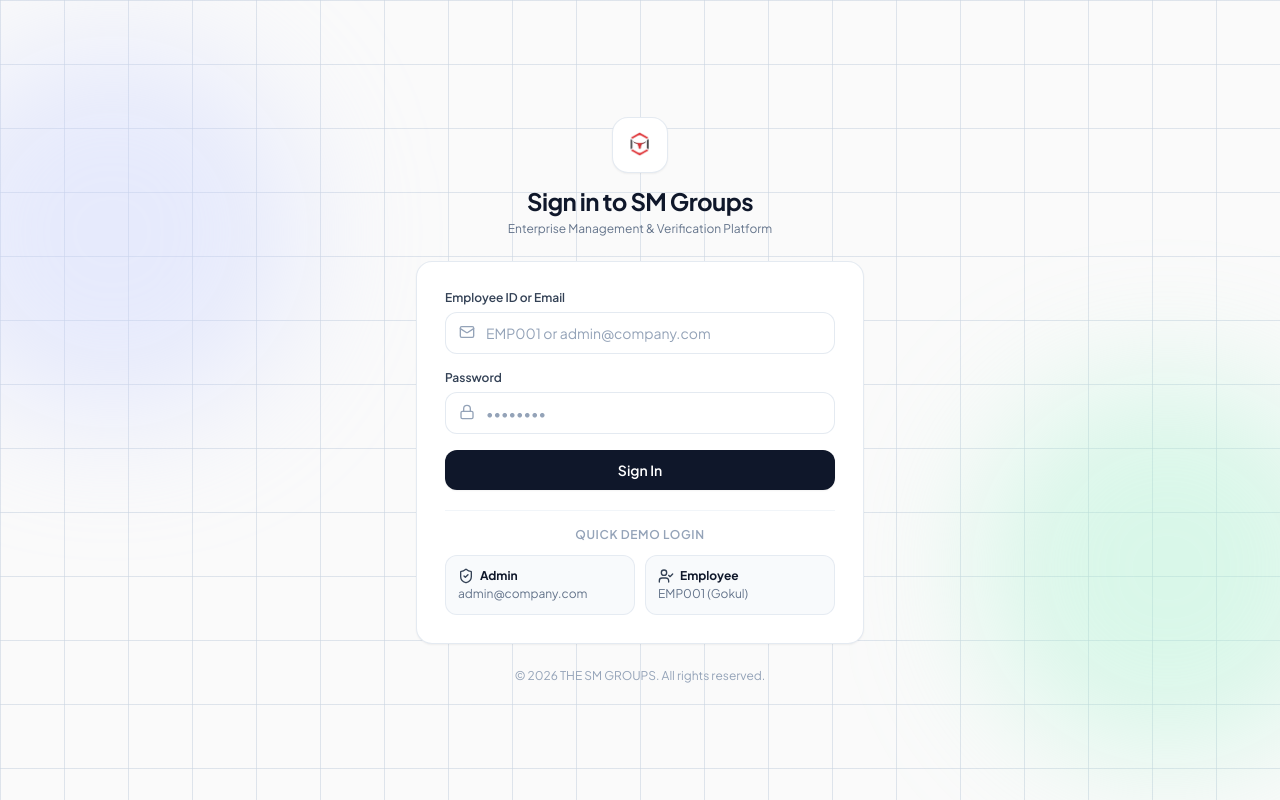
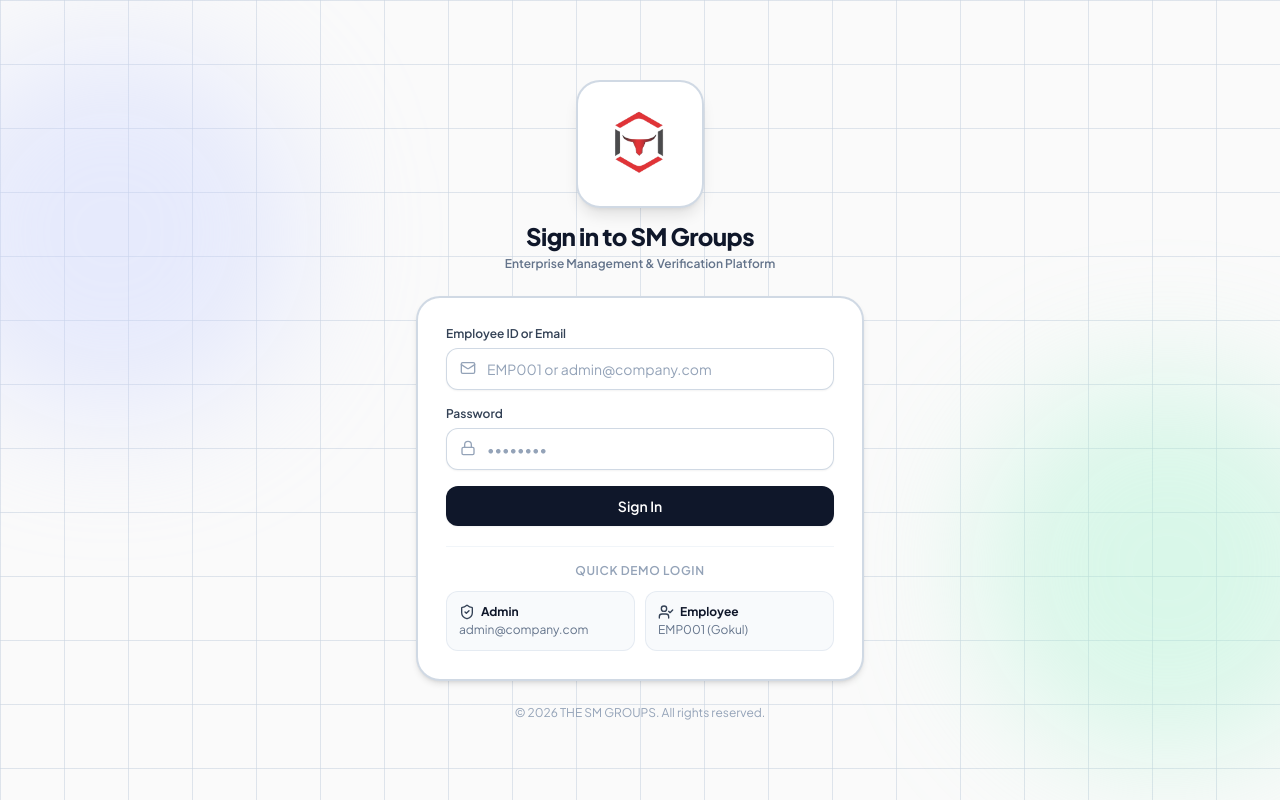
Before and after one commit to mbkattendancedrive-cmyk/Attendance_mbk, a React (Vite) app in the folder frontend/: page /login in a window 1280 px wide. Built offline with nearby package versions, Linux system fonts and the light colour scheme.

Commit message:
Increase logo size to w-32 and scope background grid to login page

```diff
--- a/frontend/src/components/Layout.jsx
+++ b/frontend/src/components/Layout.jsx
@@ -58,7 +58,7 @@ const Layout = ({ children }) => {
   const links = isAdmin ? adminLinks : employeeLinks;
 
   return (
-    <div className="min-h-screen bg-grid-pattern text-slate-900 flex flex-col md:flex-row font-sans overflow-x-hidden md:h-screen md:overflow-hidden">
+    <div className="min-h-screen bg-slate-50/70 text-slate-900 flex flex-col md:flex-row font-sans overflow-x-hidden md:h-screen md:overflow-hidden">
 
       {/* Collapsible Sidebar for Desktop */}
       <aside className={`hidden md:flex flex-col ${isCollapsed ? 'w-18 p-2.5' : 'w-64 p-4'} bg-white border-r border-slate-200/80 h-screen justify-between z-30 shrink-0 transition-all duration-200 ease-in-out select-none`}>
@@ -66,7 +66,7 @@ const Layout = ({ children }) => {
           {/* Header Branding */}
           <div className={`flex items-center ${isCollapsed ? 'flex-col gap-2 justify-center' : 'justify-between'} pb-4 mb-4 border-b border-slate-100`}>
             <div className="flex items-center gap-3 overflow-hidden">
-              <div className="w-8 h-8 rounded-lg bg-slate-50 border border-slate-200/90 p-1 flex items-center justify-center shrink-0 shadow-2xs">
+              <div className="w-10 h-10 rounded-xl bg-white border border-slate-300 p-1.5 flex items-center justify-center shrink-0 shadow-2xs">
                 <img src="/sm_groups_logo.png" alt="THE SM GROUPS" className="w-full h-full object-contain" />
               </div>
               {!isCollapsed && (
@@ -194,7 +194,7 @@ const Layout = ({ children }) => {
       {/* Mobile Header Bar */}
       <header className="md:hidden bg-white border-b border-slate-200/80 px-4 py-3 sticky top-0 z-40 flex items-center justify-between shadow-2xs">
         <div className="flex items-center gap-2.5">
-          <div className="w-8 h-8 bg-white border border-slate-200 rounded-lg p-1 shadow-2xs flex items-center justify-center shrink-0">
+          <div className="w-10 h-10 bg-white border border-slate-300 rounded-xl p-1.5 shadow-2xs flex items-center justify-center shrink-0">
             <img src="/sm_groups_logo.png" alt="THE SM GROUPS" className="w-full h-full object-contain" />
           </div>
           <div>
--- a/frontend/src/index.css
+++ b/frontend/src/index.css
@@ -54,16 +54,16 @@
 
   /* Input fields */
   .input-field, .input-saas {
-    @apply bg-white border border-slate-200/90 text-slate-900 placeholder:text-slate-400 rounded-xl px-4 py-2.5 text-sm focus:outline-none focus:ring-2 focus:ring-slate-900/10 focus:border-slate-400 transition-all duration-150;
+    @apply bg-white border border-slate-300/90 text-slate-900 placeholder:text-slate-400 rounded-xl px-4 py-2.5 text-sm focus:outline-none focus:ring-2 focus:ring-slate-900/10 focus:border-slate-500 transition-all duration-150 shadow-sm;
   }
 
-  /* Cards */
+  /* High-Contrast Crisp SaaS Cards */
   .card, .card-saas {
-    @apply bg-white rounded-2xl border border-slate-200/80 p-6 shadow-sm transition-all duration-200;
+    @apply bg-white rounded-2xl border border-slate-300/90 p-6 shadow-sm transition-all duration-200;
   }
 
   .card-hover {
-    @apply hover:border-slate-300 hover:shadow-md;
+    @apply hover:border-slate-400 hover:shadow-md;
   }
 
   /* Status Badges */
--- a/frontend/src/pages/Login.jsx
+++ b/frontend/src/pages/Login.jsx
@@ -46,17 +46,17 @@ const Login = () => {
       <div className="w-full max-w-md space-y-6 relative z-10 animate-fade-in">
         {/* Brand Header */}
         <div className="text-center space-y-3">
-          <div className="w-14 h-14 bg-white p-2.5 rounded-2xl shadow-sm inline-flex items-center justify-center border border-slate-200/90">
+          <div className="w-32 h-32 bg-white p-4 rounded-3xl shadow-lg inline-flex items-center justify-center border-2 border-slate-300/90">
             <img src="/sm_groups_logo.png" alt="THE SM GROUPS" className="w-full h-full object-contain" />
           </div>
           <div>
-            <h1 className="text-2xl font-bold text-slate-900 tracking-tight">Sign in to SM Groups</h1>
-            <p className="text-xs text-slate-500 font-normal mt-1">Enterprise Management & Verification Platform</p>
+            <h1 className="text-2xl font-extrabold text-slate-900 tracking-tight">Sign in to SM Groups</h1>
+            <p className="text-xs text-slate-500 font-semibold mt-1">Enterprise Management & Verification Platform</p>
           </div>
         </div>
 
-        {/* Login Card */}
-        <div className="bg-white rounded-2xl p-7 border border-slate-200/90 shadow-sm space-y-5">
+        {/* Login Card with Crisp High-Contrast Border */}
+        <div className="bg-white rounded-3xl p-7 border-2 border-slate-300/90 shadow-md space-y-5">
           {error && (
             <div className="p-3.5 bg-rose-50 border border-rose-200/80 text-rose-700 rounded-xl text-xs font-semibold flex items-center gap-2">
               <AlertCircle className="w-4 h-4 shrink-0 text-rose-600" />
--- a/frontend/src/pages/PublicVerification.jsx
+++ b/frontend/src/pages/PublicVerification.jsx
@@ -56,12 +56,7 @@ const PublicVerification = () => {
   }
 
   return (
-    <div className="min-h-screen bg-dot-pattern text-slate-900 flex flex-col items-center justify-center p-4 sm:p-6 relative overflow-hidden">
-
-      {/* Decorative Ambient Gradient Orbs */}
-      <div className="w-96 h-96 bg-emerald-200/30 rounded-full blur-3xl absolute -top-10 -left-20 pointer-events-none" />
-      <div className="w-96 h-96 bg-indigo-200/30 rounded-full blur-3xl absolute -bottom-10 -right-20 pointer-events-none" />
-
+    <div className="min-h-screen bg-slate-50 text-slate-900 flex flex-col items-center justify-center p-4 sm:p-6 relative">
       <div className="w-full max-w-md space-y-5 animate-fade-in relative z-10">
 
         {/* Header Branding */}
--- a/frontend/src/pages/QRScannerPage.jsx
+++ b/frontend/src/pages/QRScannerPage.jsx
@@ -119,14 +119,8 @@ const QRScannerPage = () => {
   };
 
   return (
-    <div className="min-h-screen bg-dot-pattern text-slate-900 flex flex-col items-center justify-center p-4 relative overflow-hidden">
-
-      {/* Decorative Ambient Gradient Orbs */}
-      <div className="w-96 h-96 bg-indigo-200/30 rounded-full blur-3xl absolute -top-10 -right-20 pointer-events-none" />
-      <div className="w-96 h-96 bg-slate-200/40 rounded-full blur-3xl absolute -bottom-10 -left-20 pointer-events-none" />
-
+    <div className="min-h-screen bg-slate-50 text-slate-900 flex flex-col items-center justify-center p-4 relative">
       <div id="qr-file-reader-temp" className="hidden"></div>
-
       <div className="w-full max-w-md space-y-4 relative z-10 animate-fade-in">
         {/* Header */}
         <div className="flex items-center justify-between px-1">
```
